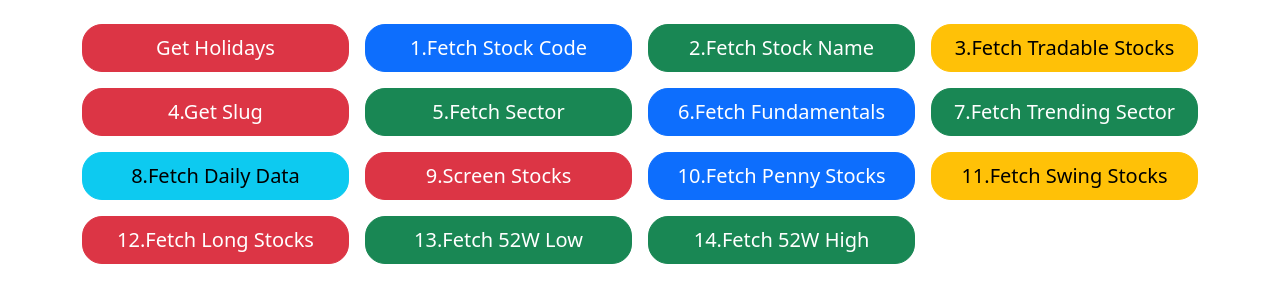
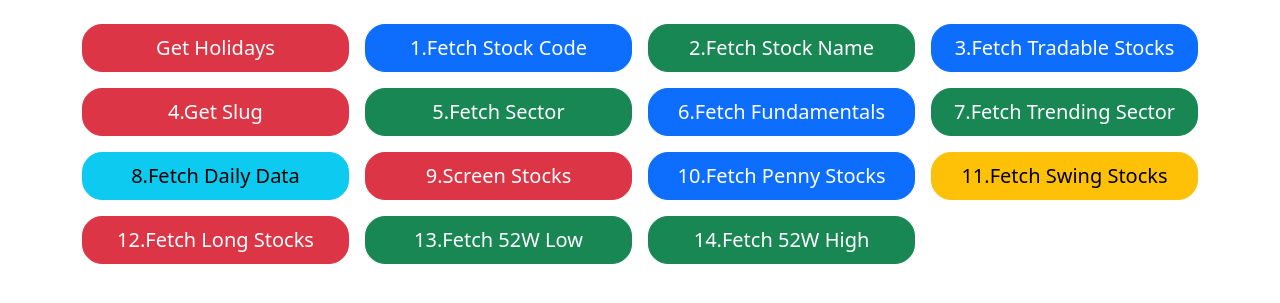
Before and after one commit to sran307/aimeWebview, a Django app: page /stock-analyser/ in a window 1280 px wide. Shown: the part 56-359 px from the top of the page. Run offline with Django 5.2, Linux system fonts and the light colour scheme; data that the repository does not hold is empty; some libraries are stand-ins or nearby versions.

Commit message:
buttons restyled

```diff
--- a/api/views/stock_views.py
+++ b/api/views/stock_views.py
@@ -134,8 +134,8 @@ def getQuotes(request):
         try:
             yCode = stock['yCode']
             yStock = yf.Ticker(yCode)
+            print(yStock)
             info = yStock.info
-
             if (
                 info.get('trailingEps', -1) > 0 and
                 info.get('returnOnEquity', -1) > 0 and
@@ -707,7 +707,7 @@ def getSector(request):
                 StockNames.objects.filter(id=stock['id']).update(
                     sector=gic.get('sector')
                 )
-
+                print("sector updated")
         except requests.exceptions.RequestException as e:
             return Response({'message': 'Error Occured.'}, status=status.HTTP_500_INTERNAL_SERVER_ERROR)
 
--- a/templates/stock/index.html
+++ b/templates/stock/index.html
@@ -6,16 +6,16 @@
 <div class="container my-4">
   <div class="row g-3">  <!-- g-3 adds spacing between buttons -->
     <div class="col-md-6 col-lg-3">
-      <button class="btn btn-lg btn-danger w-100 commonFetch" data-path="{% url 'get_holidays' %}" data-title="Fetching Holidays" data-text="Fetching Holidays of Trading Section">Get Holidays</button>
+      <button class="btn btn-lg {% if isHolidayLessThan %}btn-success{% else %}btn-danger{% endif %} w-100 commonFetch" data-path="{% url 'get_holidays' %}" data-title="Fetching Holidays" data-text="Fetching Holidays of Trading Section">Get Holidays</button>
     </div>
     <div class="col-md-6 col-lg-3">
       <button class="btn btn-lg btn-primary w-100 commonFetch" data-path="{% url 'get_stock_code' %}" data-title="Fetch Stock Code" data-text="Fetching Stock Codes Of All The Stocks listed.. ">1.Fetch Stock Code</button>
     </div>
     <div class="col-md-6 col-lg-3">
-      <button class="btn btn-lg btn-success w-100 commonFetch" data-path="{% url 'get_stock_name' %}" data-title="Fetching New Stock Names" data-text="Fetching Stock Names corresponding To Code.. ">2.Fetch Stock Name</button>
+      <button class="btn btn-lg {% if isStockNotUsed %} btn-danger {% else %} btn-success {% endif %} w-100 commonFetch" data-path="{% url 'get_stock_name' %}" data-title="Fetching New Stock Names" data-text="Fetching Stock Names corresponding To Code.. ">2.Fetch Stock Name</button>
     </div>
     <div class="col-md-6 col-lg-3">
-      <button class="btn btn-lg btn-warning w-100 commonFetch" data-path="{% url 'get_strong_stocks' %}" data-title="Selecting Strong Stocks" data-text="This is a filteration for select fundamentally strong stocks">3.Fetch Tradable Stocks</button>
+      <button class="btn btn-lg btn-primary w-100 commonFetch" data-path="{% url 'get_strong_stocks' %}" data-title="Selecting Strong Stocks" data-text="This is a basic filteration for select fundamentally strong stocks">3.Fetch Tradable Stocks</button>
     </div>
 
      <div class="col-md-6 col-lg-3">
@@ -51,7 +51,7 @@
       <button class="btn btn-lg btn-danger w-100 commonFetch2" data-path="{% url 'get_long_stocks' %}" data-title="Fetching Long Term Stocks" data-text="Fetching Stocks For Long Term Trades">12.Fetch Long Stocks</button>
     </div>
     <div class="col-md-6 col-lg-3">
-      <button class="btn btn-lg btn-success w-100 commonFetch" data-path="{% url 'get_52_low' %}" data-title="Fetch 52 Low" data-text="Fetching 52 Week Low Stocks">13.Fetch 52W Low</button>
+      <button class="btn btn-lg btn-success w-100 commonFetch2" data-path="{% url 'get_52_low' %}" data-title="Fetch 52 Low" data-text="Fetching 52 Week Low Stocks">13.Fetch 52W Low</button>
     </div>
     <div class="col-md-6 col-lg-3">
       <button class="btn btn-lg btn-success w-100 commonFetch2" data-path="{% url 'get_52_high' %}" data-title="Fetching 52 High" data-text="Fetching 52 Week High Stocks">14.Fetch 52W High</button>
--- a/webview/views.py
+++ b/webview/views.py
@@ -1,7 +1,18 @@
 from django.shortcuts import render
+from django.utils import timezone
+from django.db.models import Max
+from api.models import *
 
 def home(request):
     return render(request, 'main/home.html')
 
 def stockAnalyser(request):
-    return render(request, 'stock/index.html')
+    max_holiday = Holidays.objects.aggregate(Max('holiday'))['holiday__max']
+    isHoliday = max_holiday and max_holiday > timezone.now().date()
+
+    isStockNotUsed = StockCodes.objects.filter(isUsed=False).exists()
+    context = {
+        'isHolidayLessThan':isHoliday,
+        'isStockNotUsed':isStockNotUsed,
+    }
+    return render(request, 'stock/index.html', context)
```
